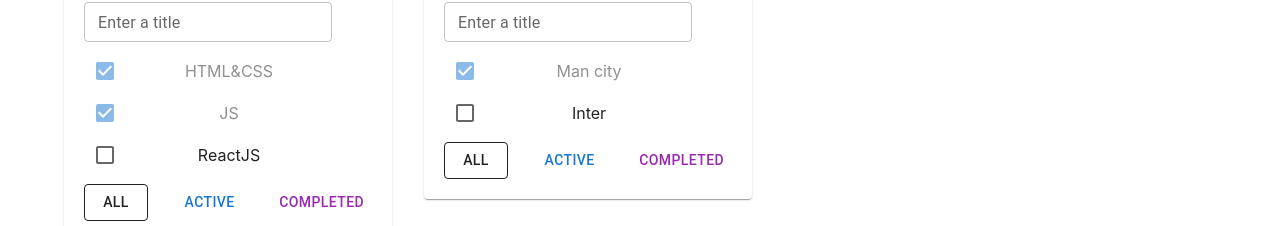
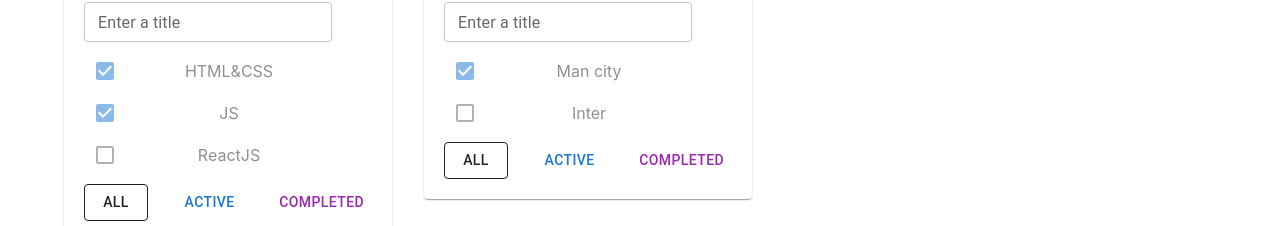
Before and after one commit to Kliapwnz/myWay, a React (Vite) app: page / in a window 1280 px wide. Shown: the part 222-448 px from the top of the page. Built offline with nearby package versions, Linux system fonts and the light colour scheme; some icons are missing.

Commit message:
create getListItemSx and use in TodolistItem.tsx

```diff
--- a/src/TodolistItem.styles.ts
+++ b/src/TodolistItem.styles.ts
@@ -1,6 +1,11 @@
-import { SxProps } from '@mui/material'
+import {SxProps} from '@mui/material'
 
 export const containerSx: SxProps = {
    display: 'flex',
    justifyContent: 'space-between',
 }
+export const getListItemSx = (isDone: boolean): SxProps => ({
+   p: 0,
+   justifyContent: 'space-between',
+   opacity: isDone ? 0.5 : 1,
+})
--- a/src/TodolistItem.tsx
+++ b/src/TodolistItem.tsx
@@ -5,7 +5,7 @@ import {EditableSpan} from "./EditableSpan";
 import IconButton from '@mui/material/IconButton'
 import DeleteIcon from '@mui/icons-material/Delete'
 import {Box, Button, Checkbox, List, ListItem} from "@mui/material";
-import {containerSx} from "./TodolistItem.styles";
+import {containerSx, getListItemSx} from "./TodolistItem.styles";
 
 
 type Props = {
@@ -70,7 +70,7 @@ export const TodolistItem = ({
                      changeTaskTitle(id, task.id, title)
                   }
                   return (
-                     <ListItem key={task.id} sx={{p: 0, justifyContent: 'space-between', opacity: task.isDone ? 0.5 : 1}}>
+                     <ListItem key={task.id} sx={getListItemSx}>
                         <Checkbox checked={task.isDone} onChange={changeTaskStatusHandler}/>
 
                         <EditableSpan value={task.title} onChange={changeTaskTitleHandler}/>
```
